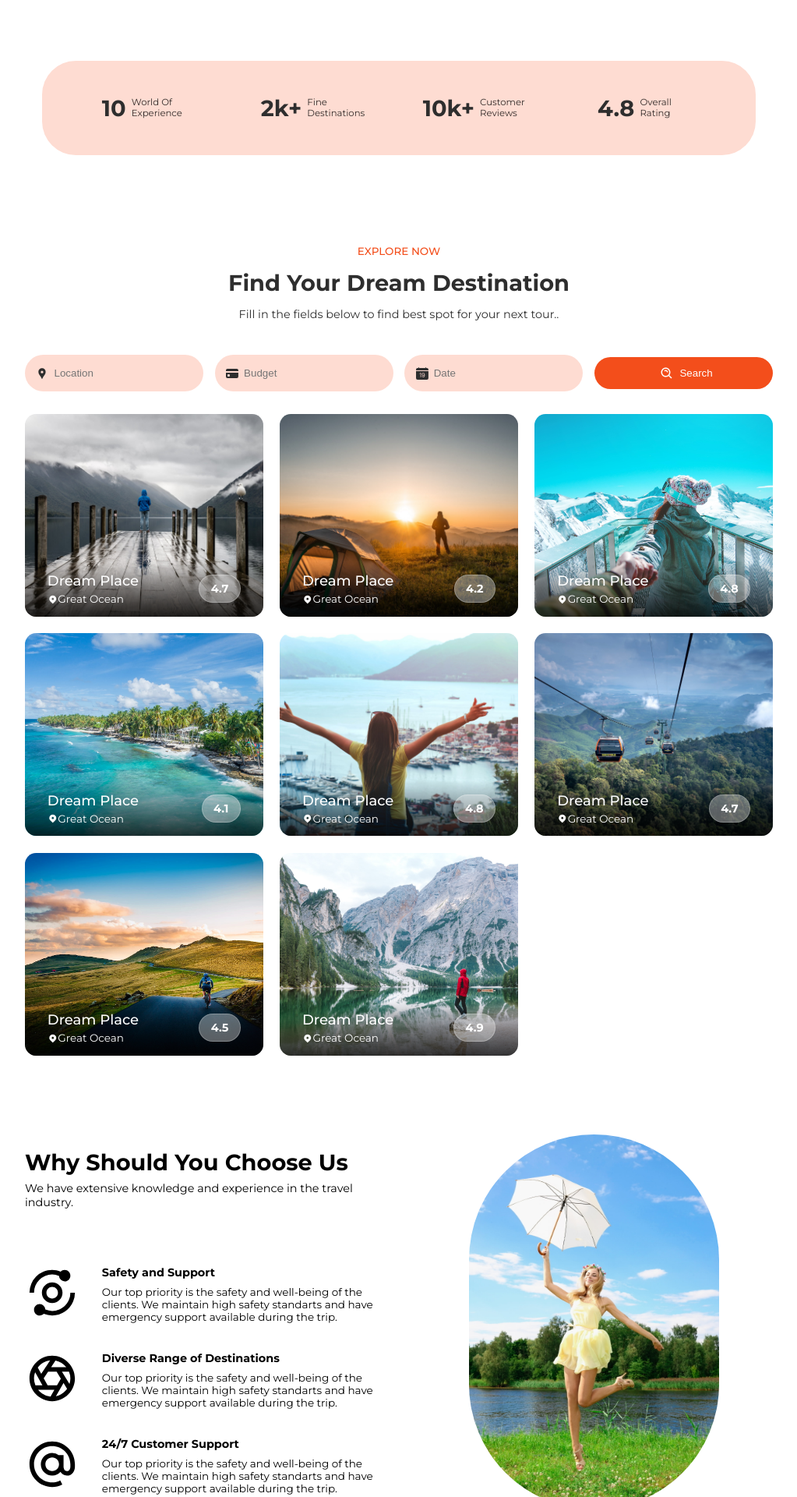
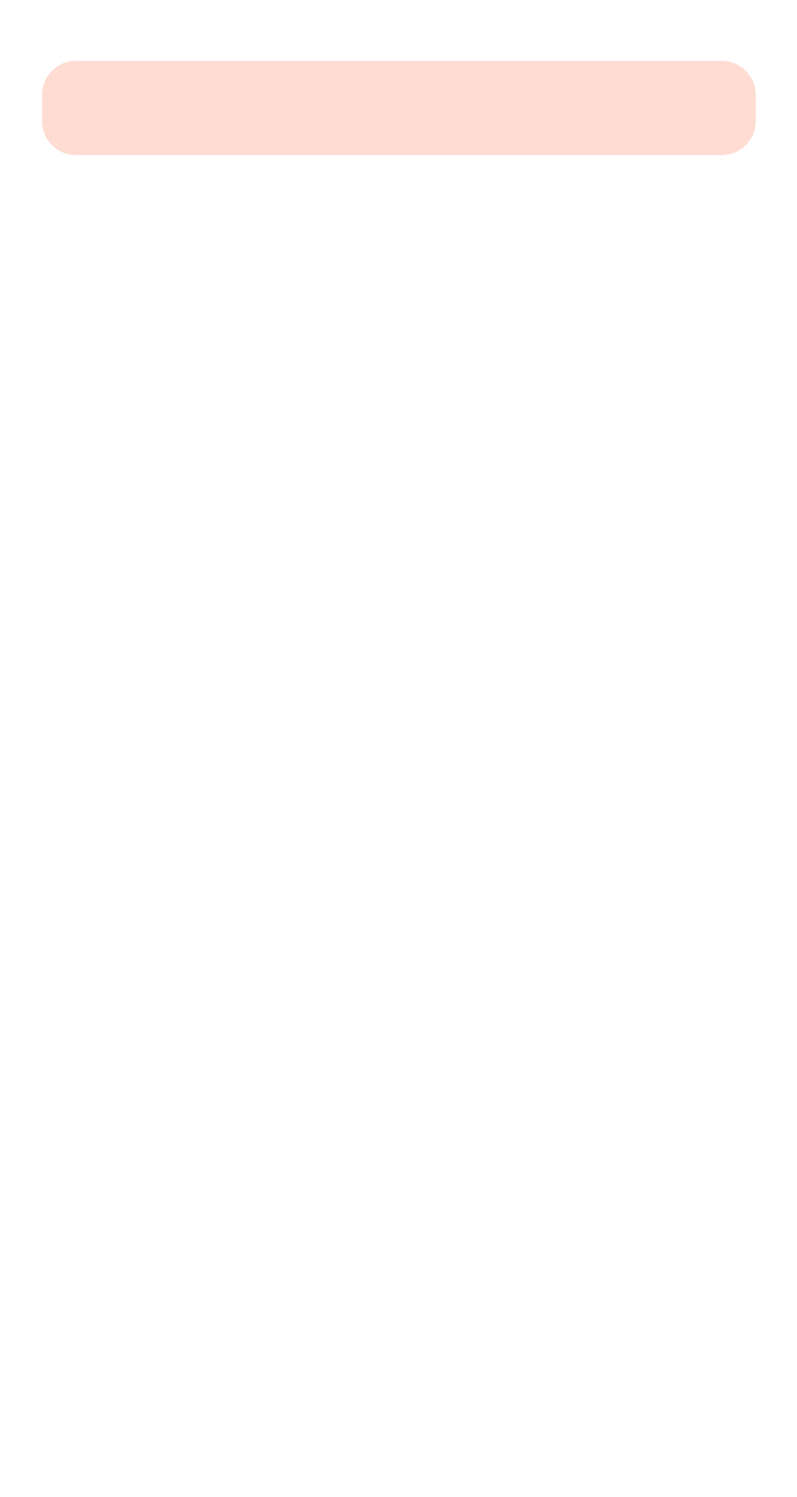
Before and after one commit to freetimezp/js-travel-08, a React (Vite) app: page / in a window 1280 px wide. Shown: the part 740-2660 px from the top of the page at 78% size, without its empty margins (128-1151 px from the left). Built offline with nearby package versions, Linux system fonts and the light colour scheme; grey boxes are pictures that could not be loaded.

Commit message:
16. js-travel-08. Animation use AOS.

```diff
--- a/package.json
+++ b/package.json
@@ -10,6 +10,7 @@
     "preview": "vite preview"
   },
   "dependencies": {
+    "aos": "^3.0.0-beta.6",
     "react": "^18.2.0",
     "react-dom": "^18.2.0",
     "react-icons": "^4.10.1"
--- a/src/Components/Destinations/Destinations.jsx
+++ b/src/Components/Destinations/Destinations.jsx
@@ -1,4 +1,6 @@
-import React from 'react';
+import React, { useEffect } from 'react';
+import Aos from 'aos';
+import 'aos/dist/aos.css';
 
 import './Destinations.css';
 
@@ -76,38 +78,44 @@ const destinations = [
 ]
 
 const Destinations = () => {
+    useEffect(() => {
+        Aos.init({
+            duration: 2000
+        });
+    }, []);
+
     return (
         <div className='destinations section container'>
             <div className="secContainer">
                 <div className="secTitle">
-                    <span className="redText">EXPLORE NOW</span>
-                    <h3>Find Your Dream Destination</h3>
-                    <p>
+                    <span className="redText" data-aos="fade-up">EXPLORE NOW</span>
+                    <h3 data-aos="fade-up">Find Your Dream Destination</h3>
+                    <p data-aos="fade-up">
                         Fill in the fields below to find best spot for your next tour..
                     </p>
                 </div>
 
                 <div className="searchField grid">
-                    <div className="inputField flex">
+                    <div className="inputField flex" data-aos="fade-up">
                         <MdLocationPin className='icon' />
                         <input type="text" placeholder='Location' />
                     </div>
-                    <div className="inputField flex">
+                    <div className="inputField flex" data-aos="fade-up">
                         <BsFillCreditCardFill className='icon' />
                         <input type="text" placeholder='Budget' />
                     </div>
-                    <div className="inputField flex">
+                    <div className="inputField flex" data-aos="fade-up">
                         <BsFillCalendarDateFill className='icon' />
                         <input type="text" placeholder='Date' />
                     </div>
 
-                    <button className='btn flex'>
+                    <button className='btn flex' data-aos="fade-up">
                         <BiSearchAlt className='icon' /> Search
                     </button>
                 </div>
 
                 <div className="secMenu">
-                    <ul className="flex">
+                    <ul className="flex" data-aos="fade-up">
                         <li className="active">All</li>
                         <li>Recomended</li>
                         <li>Beach</li>
@@ -120,7 +128,12 @@ const Destinations = () => {
                 <div className="destinationContainer grid">
                     {destinations.map((item) => (
                         <div className="singleDestination" key={item.id}>
-                            <div className="imgDiv">
+                            <div
+                                className="imgDiv"
+                                data-aos="flip-left"
+                                data-aos-easing="ease-out-cubic"
+                                data-aos-duration={200 * item.id * 2}
+                            >
                                 <img src={item.img} alt="destination" />
                                 <div className="descInfo flex">
                                     <div className="text">
--- a/src/Components/Footer/Footer.jsx
+++ b/src/Components/Footer/Footer.jsx
@@ -1,4 +1,6 @@
-import React from 'react';
+import React, { useEffect } from 'react';
+import Aos from 'aos';
+import 'aos/dist/aos.css';
 
 import './Footer.css';
 
@@ -8,10 +10,16 @@ import { BsTwitter } from 'react-icons/bs';
 import { AiFillInstagram } from 'react-icons/ai';
 
 const Footer = () => {
+    useEffect(() => {
+        Aos.init({
+            duration: 2000
+        });
+    }, []);
+
     return (
         <div className='footer'>
             <div className="secContainer container grid">
-                <div className="logoDiv">
+                <div className="logoDiv" data-aos="fade-right">
                     <div className="footerLogo">
                         <BiLogoMediumOld className='icon' />
                         <span>DREAM TRAVEL</span>
@@ -24,7 +32,7 @@ const Footer = () => {
                     </div>
                 </div>
 
-                <div className="footerLinks">
+                <div className="footerLinks" data-aos="fade-up">
                     <span className="linkTitle">Information</span>
                     <li>
                         <a href="#">Home</a>
@@ -39,7 +47,7 @@ const Footer = () => {
                         <a href="#">Blog</a>
                     </li>
                 </div>
-                <div className="footerLinks">
+                <div className="footerLinks" data-aos="fade-up">
                     <span className="linkTitle">Helpful Links</span>
                     <li>
                         <a href="#">Destination</a>
@@ -54,7 +62,7 @@ const Footer = () => {
                         <a href="#">Privacy</a>
                     </li>
                 </div>
-                <div className="footerLinks">
+                <div className="footerLinks" data-aos="fade-left">
                     <span className="linkTitle">Contact Details</span>
                     <span className="phone">+1 234 567 890</span>
                     <span className="email">travel@gmail.com</span>
--- a/src/Components/Middle/Middle.jsx
+++ b/src/Components/Middle/Middle.jsx
@@ -1,25 +1,33 @@
-import React from 'react';
+import React, { useEffect } from 'react';
+import Aos from 'aos';
+import 'aos/dist/aos.css';
 
 import './Middle.css';
 
 const Middle = () => {
+    useEffect(() => {
+        Aos.init({
+            duration: 2000
+        });
+    }, []);
+
     return (
         <div className='middle section'>
             <div className="secContainer container">
                 <div className="grid">
-                    <span className="flex">
+                    <span className="flex" data-aos="fade-up">
                         <h1>10</h1>
                         <p>World Of Experience</p>
                     </span>
-                    <span className="flex">
+                    <span className="flex" data-aos="fade-up">
                         <h1>2k+</h1>
                         <p>Fine Destinations</p>
                     </span>
-                    <span className="flex">
+                    <span className="flex" data-aos="fade-up">
                         <h1>10k+</h1>
                         <p>Customer Reviews</p>
                     </span>
-                    <span className="flex">
+                    <span className="flex" data-aos="fade-up">
                         <h1>4.8</h1>
                         <p>Overall Rating</p>
                     </span>
--- a/src/Components/Portfolio/Portfolio.jsx
+++ b/src/Components/Portfolio/Portfolio.jsx
@@ -1,4 +1,6 @@
-import React from 'react';
+import React, { useEffect } from 'react';
+import Aos from 'aos';
+import 'aos/dist/aos.css';
 
 import './Portfolio.css';
 
@@ -6,18 +8,24 @@ import { BiAnalyse, BiAperture, BiAt } from 'react-icons/bi';
 import portfolioImage from '../../Assets/portfolio.jpg';
 
 const Portfolio = () => {
+    useEffect(() => {
+        Aos.init({
+            duration: 2000
+        });
+    }, []);
+
     return (
         <div className='portfolio section container'>
             <div className="secContainer grid">
                 <div className="leftContent">
                     <div className="secHeading">
-                        <h3>Why Should You Choose Us</h3>
-                        <p>
+                        <h3 data-aos="fade-up">Why Should You Choose Us</h3>
+                        <p data-aos="fade-up">
                             We have extensive knowledge and experience in the travel industry.
                         </p>
                     </div>
                     <div className="grid">
-                        <div className="singlePortfolio flex">
+                        <div className="singlePortfolio flex" data-aos="fade-up">
                             <div className="iconDiv">
                                 <BiAnalyse />
                             </div>
@@ -30,7 +38,7 @@ const Portfolio = () => {
                                 </p>
                             </div>
                         </div>
-                        <div className="singlePortfolio flex">
+                        <div className="singlePortfolio flex" data-aos="fade-up">
                             <div className="iconDiv">
                                 <BiAperture />
                             </div>
@@ -43,7 +51,7 @@ const Portfolio = () => {
                                 </p>
                             </div>
                         </div>
-                        <div className="singlePortfolio flex">
+                        <div className="singlePortfolio flex" data-aos="fade-up">
                             <div className="iconDiv">
                                 <BiAt />
                             </div>
@@ -59,7 +67,7 @@ const Portfolio = () => {
                     </div>
                 </div>
                 <div className="rightContent">
-                    <img src={portfolioImage} alt="portfolio" />
+                    <img src={portfolioImage} alt="portfolio" data-aos="fade-left" />
                 </div>
             </div>
         </div>
--- a/src/Components/Subscribe/Subscribe.jsx
+++ b/src/Components/Subscribe/Subscribe.jsx
@@ -1,22 +1,30 @@
-import React from 'react';
+import React, { useEffect } from 'react';
+import Aos from 'aos';
+import 'aos/dist/aos.css';
 
 import './Subscribe.css';
 
 import subscribeImage from '../../Assets/subscribe.jpg';
 
 const Subscribe = () => {
+    useEffect(() => {
+        Aos.init({
+            duration: 2000
+        });
+    }, []);
+
     return (
         <div className='subscribe section container'>
             <div className="secContainer grid">
-                <img src={subscribeImage} alt="subscribe" />
+                <img src={subscribeImage} alt="subscribe" data-aos="fade-down" />
 
                 <div className="textDiv">
-                    <h4>Best Way To Start Your Journey!</h4>
-                    <p>
+                    <h4 data-aos="fade-down">Best Way To Start Your Journey!</h4>
+                    <p data-aos="fade-left">
                         We offer personalized itineraries tailored to
                         individual preferences and interests.
                     </p>
-                    <button className="btn">
+                    <button className="btn" data-aos="fade-up">
                         Start Here
                     </button>
                 </div>
```
Also changed, not shown: src/Components/Home/Home.jsx (+19 -9 lines), src/Components/Questions/Questions.jsx (+14 -6 lines), src/Components/Reviews/Reviews.jsx (+15 -7 lines), public/help.txt, 1 other file (tests, documents, lock files or other folders).
